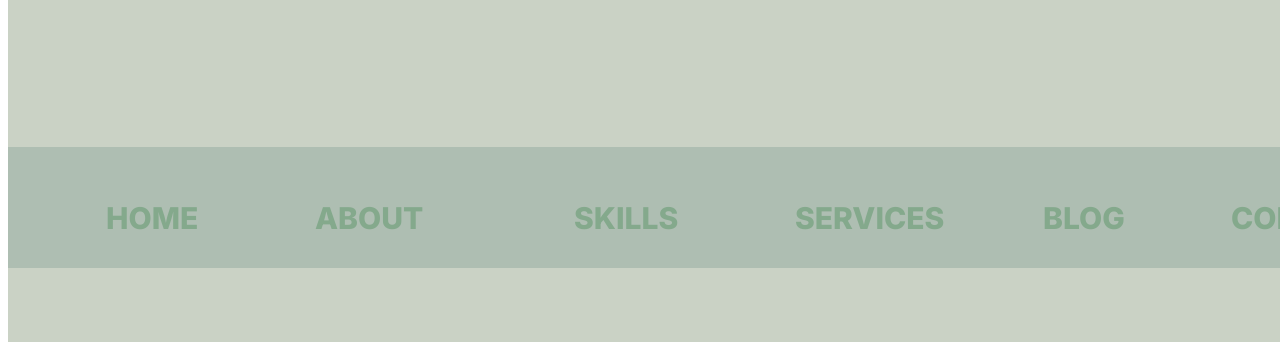
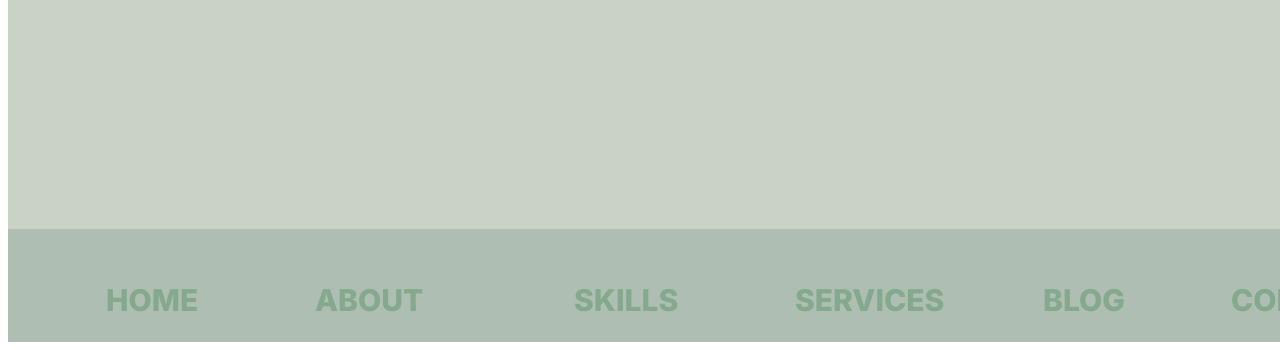
Before and after one commit to Hypian/dev-brians-brand, a plain HTML site: page skills.html in a window 1280 px wide. Shown: the part 690-1040 px from the top of the page. Drawn offline with Linux system fonts and the light colour scheme.

Commit message:
fixed container bug

```diff
--- a/skill.css
+++ b/skill.css
@@ -531,7 +531,7 @@
     position: relative;
     width: 1440px;
     height: 121px;
-    margin: 168px 0 0 0;
+    margin: 250px 0 0 0;
     background: rgba(82, 121, 111, 0.23);
     z-index: 40;
   }
```
Also changed, not shown: skills.html (+2 -2 lines).
